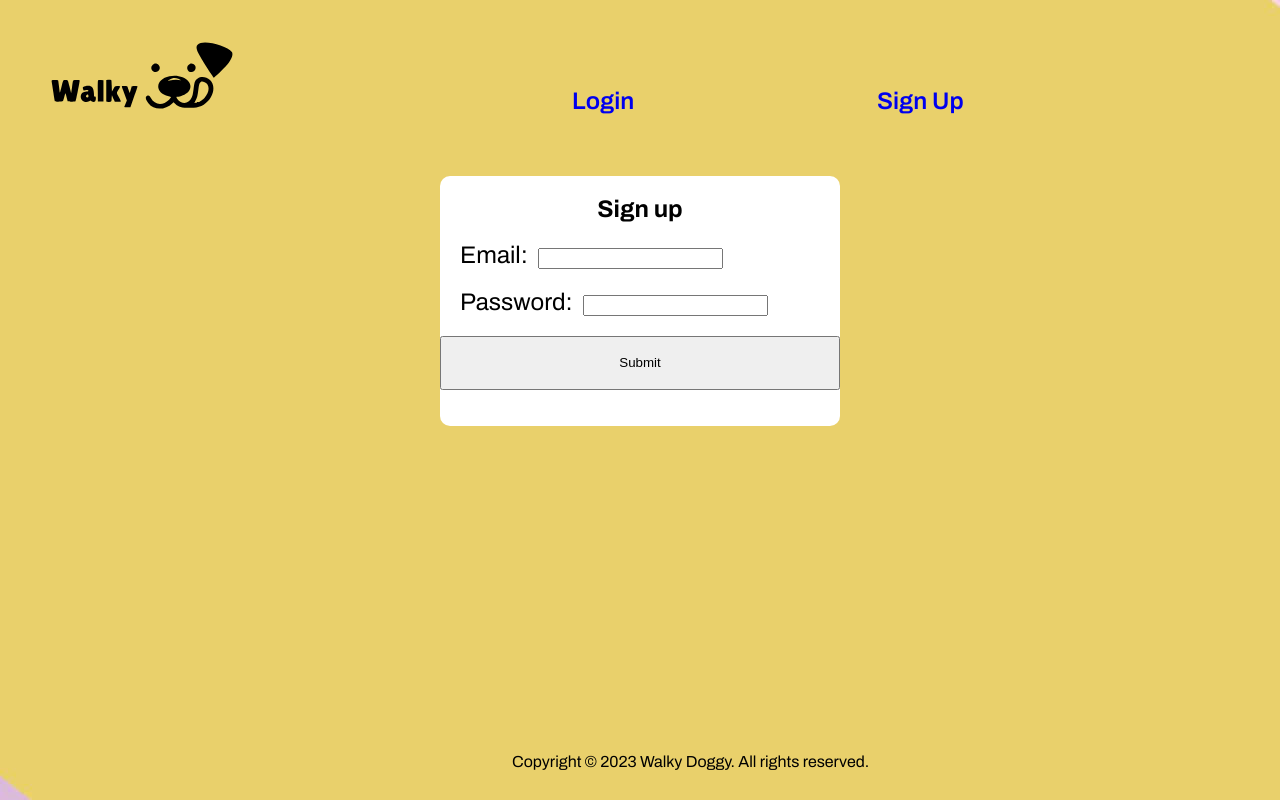
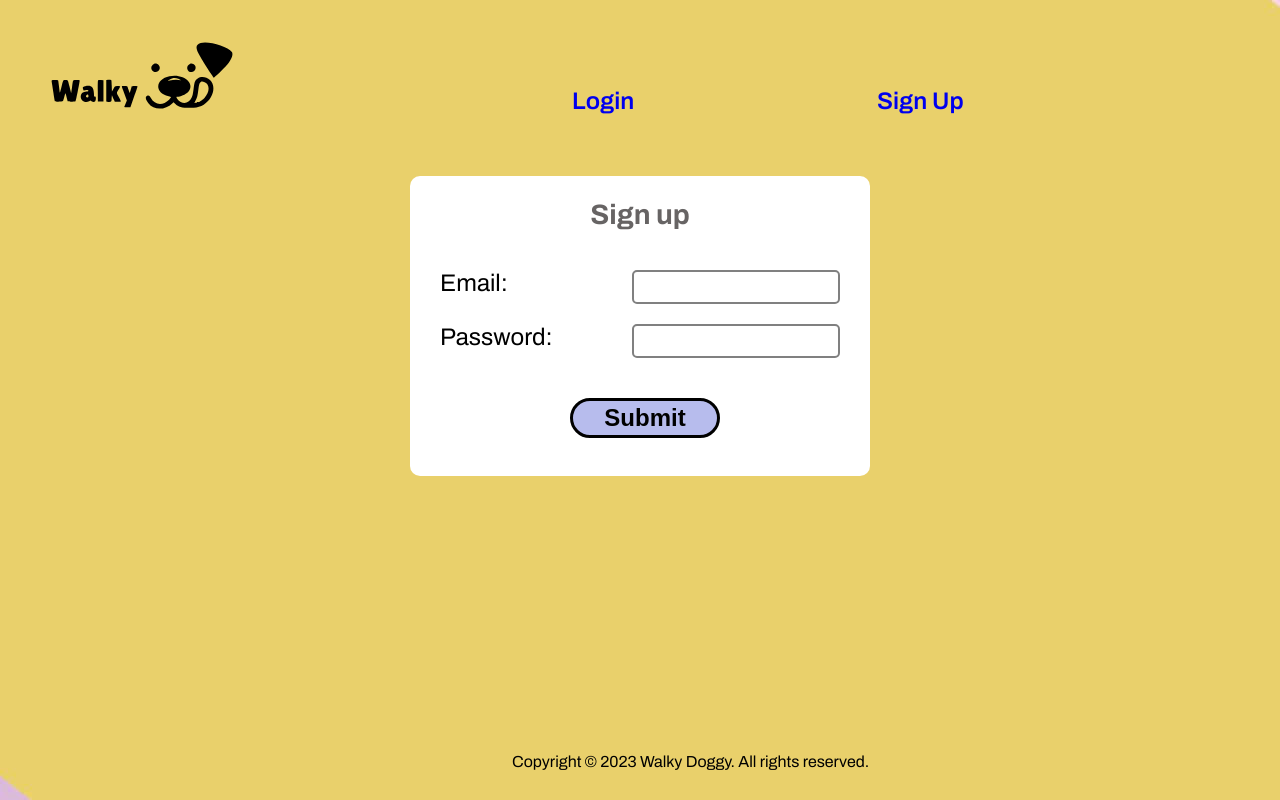
Before and after one commit to yiyingko/walky-doggy2, a Next.js app: page /signup in a window 1280 px wide. Built offline with nearby package versions, Linux system fonts and the light colour scheme.

Commit message:
signp and login page css

```diff
--- a/app/(auth)/AuthForm.jsx
+++ b/app/(auth)/AuthForm.jsx
@@ -14,6 +14,7 @@ export default function AuthForm({ handleSubmit }) {
       <label className="authform-label">
         <span className="authform-span">Email:</span>
         <input
+          className="authform-input"
           type="email"
           onChange={(e) => setEmail(e.target.value)}
           value={email}
@@ -23,13 +24,14 @@ export default function AuthForm({ handleSubmit }) {
       <label className="authform-label">
         <span className="authform-span">Password:</span>
         <input
+          className="authform-input"
           type="password"
           onChange={(e) => setPassword(e.target.value)}
           value={password}
           required
         />
       </label>
-      <button>Submit</button>
+      <button className="authform-btn">Submit</button>
     </form>
   );
 }
--- a/app/globals.css
+++ b/app/globals.css
@@ -226,14 +226,16 @@ nav {
 
 .auth-container {
     margin-top: 50px;
-    width: 400px;
-    height: 250px;
+    width: 460px;
+    height: 300px;
     background-color: white;
     border-radius: 10px;
 }
 
 .auth-container h2 {
     text-align: center;
+    font-size: 28px;
+    color: rgb(103, 100, 100);
 }
 
 .authform {
@@ -241,6 +243,7 @@ nav {
     grid-template-rows: 1fr 1fr 2fr;
     gap: 20px;
     font-size: 24px;
+    margin-top: 40px;
 }
 
 .authform-span {
@@ -248,7 +251,37 @@ nav {
 }
 
 .authform-label {
-    margin-left: 20px;
+    margin-left: 30px;
+    font-weight: 400;
+}
+
+.authform-input {
+    font-size: 24px;
+    width: 200px;
+    border: 2px solid gray;
+    float: right;
+    border-radius: 5px;
+    margin-right: 30px;
+    color: rgb(95, 94, 94);
+}
+
+.authform-btn {
+    width: 150px;
+    height: 40px;
+    background-color: #b7bced;
+    color: black;
+    border-radius: 40px;
+    font-size: 24px;
+    font-weight: 600;
+    border: 3px solid black;
+    margin-left: 160px;
+    margin-top: 20px;
+    cursor: pointer;
+
+}
+
+.authform-btn:hover {
+    background-color: #97e7f5;
 }
 
 
```
Also changed, not shown: app/(auth)/login/page.jsx (+5 -4 lines).
